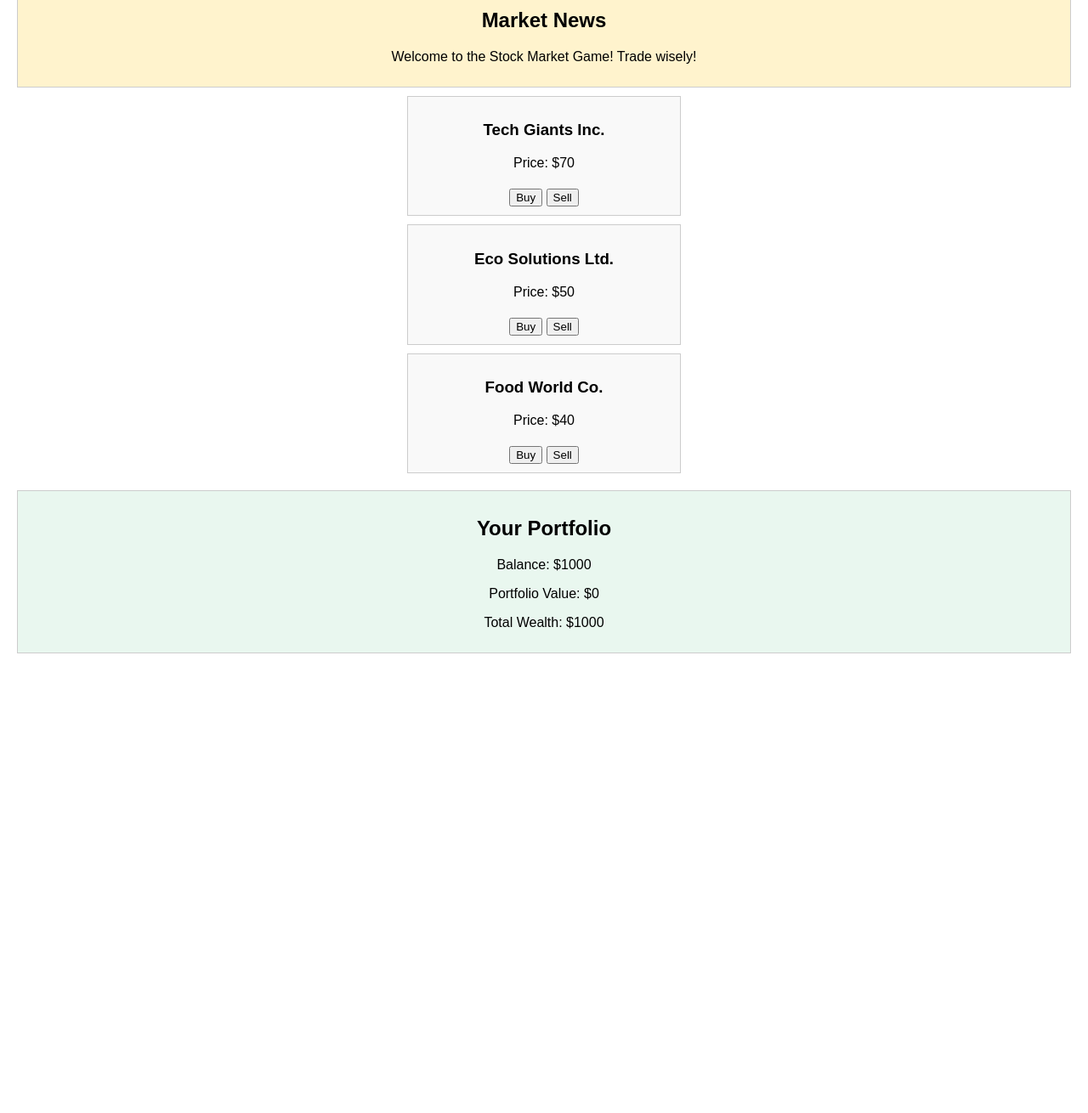
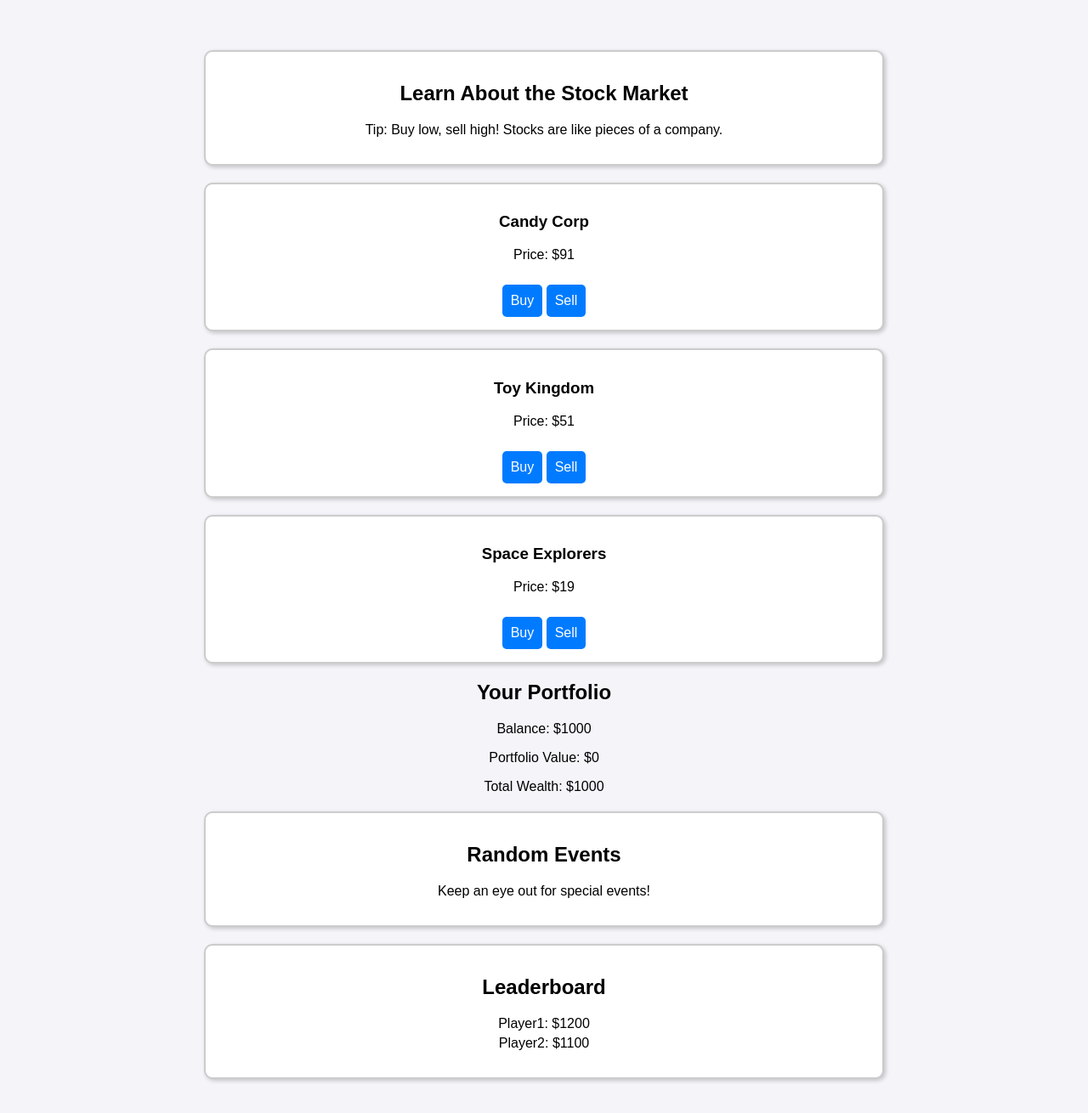
Before and after one commit to anilinsan/stock-market-game, a plain HTML site: page index.html in a window 1280 px wide. Shown: the part 101-1411 px from the top of the page at 85% size. Before the commit the page ends 890 px from the top, so only its background shows below. Drawn offline with Linux system fonts and the light colour scheme.

Commit message:
Update index.html

```diff
--- a/index.html
+++ b/index.html
@@ -1,71 +1,115 @@
 <!DOCTYPE html>
 <html>
 <head>
-  <title>Interactive Stock Market Game</title>
+  <title>Stock Market Adventure</title>
+  <meta name="viewport" content="width=device-width, initial-scale=1.0">
   <style>
     body {
       font-family: Arial, sans-serif;
       text-align: center;
-      margin: 20px;
+      margin: 0;
+      background-color: #f4f4f9;
     }
-    .stock {
-      margin: 10px auto;
-      padding: 10px;
-      border: 1px solid #ccc;
-      width: 300px;
-      background-color: #f9f9f9;
+    h1 {
+      color: #333;
+      padding: 20px;
     }
-    .portfolio {
-      margin-top: 20px;
-      padding: 10px;
-      border: 1px solid #ccc;
-      background-color: #e9f7ef;
+    .container {
+      max-width: 800px;
+      margin: 0 auto;
+      padding: 20px;
+    }
+    .stock, .event, .education, .leaderboard {
+      margin: 20px auto;
+      padding: 15px;
+      border: 2px solid #ccc;
+      border-radius: 10px;
+      background-color: #fff;
+      box-shadow: 2px 2px 5px rgba(0, 0, 0, 0.2);
     }
     button {
-      margin-top: 5px;
+      padding: 10px;
+      margin-top: 10px;
+      font-size: 16px;
+      border: none;
+      border-radius: 5px;
+      background-color: #007bff;
+      color: #fff;
+      cursor: pointer;
     }
-    .event {
-      margin-top: 20px;
-      padding: 10px;
-      border: 1px solid #ccc;
-      background-color: #fff3cd;
+    button:hover {
+      background-color: #0056b3;
+    }
+    .leaderboard ol {
+      padding: 0;
+      list-style-type: none;
+    }
+    .leaderboard ol li {
+      margin: 5px 0;
+    }
+    .badge {
+      padding: 5px 10px;
+      background-color: #ffd700;
+      color: #333;
+      border-radius: 5px;
+      font-weight: bold;
+      display: inline-block;
+      margin: 5px 0;
     }
   </style>
 </head>
 <body>
-  <h1>Interactive Stock Market Game</h1>
-
-  <div id="news-feed" class="event">
-    <h2>Market News</h2>
-    <p id="event-message">Welcome to the Stock Market Game! Trade wisely!</p>
+  <h1>Stock Market Adventure for Kids</h1>
+  <div class="container">
+    <div class="education">
+      <h2>Learn About the Stock Market</h2>
+      <p id="learning-tip">Tip: Buy low, sell high! Stocks are like pieces of a company.</p>
     </div>
-
     <div id="stocks">
-    <!-- Dynamic stocks will load here -->
+      <!-- Stocks will be dynamically added here -->
     </div>
-
     <div class="portfolio">
       <h2>Your Portfolio</h2>
       <p id="balance">Balance: $1000</p>
       <p id="portfolio-value">Portfolio Value: $0</p>
       <p id="total-wealth">Total Wealth: $1000</p>
     </div>
+    <div class="event">
+      <h2>Random Events</h2>
+      <p id="event-message">Keep an eye out for special events!</p>
+    </div>
+    <div class="leaderboard">
+      <h2>Leaderboard</h2>
+      <ol id="leaderboard-list">
+        <!-- Leaderboard entries -->
+      </ol>
+    </div>
+  </div>
 
-  <!-- Add interactive script -->
   <script>
-    // Define initial variables
+    // Game Variables
     let balance = 1000;
     let portfolio = {};
+    let leaderboard = [{ name: "Player1", wealth: 1200 }, { name: "Player2", wealth: 1100 }];
     const stocks = [
-      { name: "Tech Giants Inc.", price: 70 },
-      { name: "Eco Solutions Ltd.", price: 50 },
-      { name: "Food World Co.", price: 40 }
+      { name: "Candy Corp", price: Math.floor(Math.random() * 50) + 50 },
+      { name: "Toy Kingdom", price: Math.floor(Math.random() * 50) + 30 },
+      { name: "Space Explorers", price: Math.floor(Math.random() * 50) + 20 },
     ];
+    let randomEventCooldown = 0;
 
-    // Function to render stocks
+    // Game Initialization
+    function initializeGame() {
+      renderStocks();
+      updatePortfolio();
+      renderLeaderboard();
+      setInterval(updateStockPrices, 5000); // Update stock prices every 5 seconds
+      setInterval(triggerRandomEvent, 15000); // Trigger random events every 15 seconds
+    }
+
     function renderStocks() {
       const stockContainer = document.getElementById("stocks");
-      stockContainer.innerHTML = ""; // Clear previous content
+      stockContainer.innerHTML = ""; // Clear previous stocks
 
       stocks.forEach((stock, index) => {
         const stockDiv = document.createElement("div");
@@ -80,40 +124,41 @@
       });
     }
 
-    // Function to buy stock
     function buyStock(index) {
       const stock = stocks[index];
       if (balance >= stock.price) {
         balance -= stock.price;
         portfolio[stock.name] = (portfolio[stock.name] || 0) + 1;
         updatePortfolio();
-        document.getElementById("event-message").innerText = `You bought one share of ${stock.name} for $${stock.price}`;
       } else {
-        document.getElementById("event-message").innerText = "Not enough balance!";
+        alert("Not enough balance!");
       }
     }
 
-    // Function to sell stock
     function sellStock(index) {
       const stock = stocks[index];
       if (portfolio[stock.name]) {
         balance += stock.price;
         portfolio[stock.name] -= 1;
-        if (portfolio[stock.name] === 0) {
-          delete portfolio[stock.name];
-        }
+        if (portfolio[stock.name] === 0) delete portfolio[stock.name];
         updatePortfolio();
-        document.getElementById("event-message").innerText = `You sold one share of ${stock.name} for $${stock.price}`;
       } else {
-        document.getElementById("event-message").innerText = "You don't own this stock!";
+        alert("You don't own this stock!");
       }
     }
 
-    // Update portfolio and wealth display
+    function updateStockPrices() {
+      stocks.forEach(stock => {
+        const change = Math.floor(Math.random() * 10) - 5; // Random price change (-5 to +5)
+        stock.price = Math.max(stock.price + change, 1); // Ensure price doesn't go below 1
+      });
+      renderStocks();
+    }
+
     function updatePortfolio() {
-      let portfolioValue = Object.keys(portfolio).reduce((total, stockName) => {
-        const stock = stocks.find(s => s.name === stockName);
-        return total + (portfolio[stockName] * stock.price);
+      let portfolioValue = Object.keys(portfolio).reduce((sum, stockName) => {
+        const stockPrice = stocks.find(s => s.name === stockName).price;
+        return sum + portfolio[stockName] * stockPrice;
       }, 0);
 
       document.getElementById("balance").innerText = `Balance: $${balance}`;
@@ -121,9 +166,34 @@
       document.getElementById("total-wealth").innerText = `Total Wealth: $${balance + portfolioValue}`;
     }
 
-    // Initialize game
-    renderStocks();
+    function triggerRandomEvent() {
+      if (randomEventCooldown > 0) {
+        randomEventCooldown--;
+        return;
+      }
+      const eventMessage = document.getElementById("event-message");
+      const eventType = Math.random() < 0.5 ? "bonus" : "crash";
+
+      if (eventType === "bonus") {
+        const bonus = Math.floor(Math.random() * 200) + 50;
+        balance += bonus;
+        eventMessage.innerText = `Surprise Bonus! You received $${bonus}!`;
+      } else {
+        const penalty = Math.floor(Math.random() * 200) + 50;
+        balance = Math.max(balance - penalty, 0);
+        eventMessage.innerText = `Market Crash! You lost $${penalty}!`;
+      }
       updatePortfolio();
+      randomEventCooldown = 2; // Cooldown for events
+    }
+
+    function renderLeaderboard() {
+      const leaderboardList = document.getElementById("leaderboard-list");
+      leaderboard.sort((a, b) => b.wealth - a.wealth);
+      leaderboardList.innerHTML = leaderboard.map(player => `<li>${player.name}: $${player.wealth}</li>`).join("");
+    }
+
+    initializeGame();
   </script>
 </body>
 </html>
```
Lines whose indentation alone changed are shown as unchanged.
